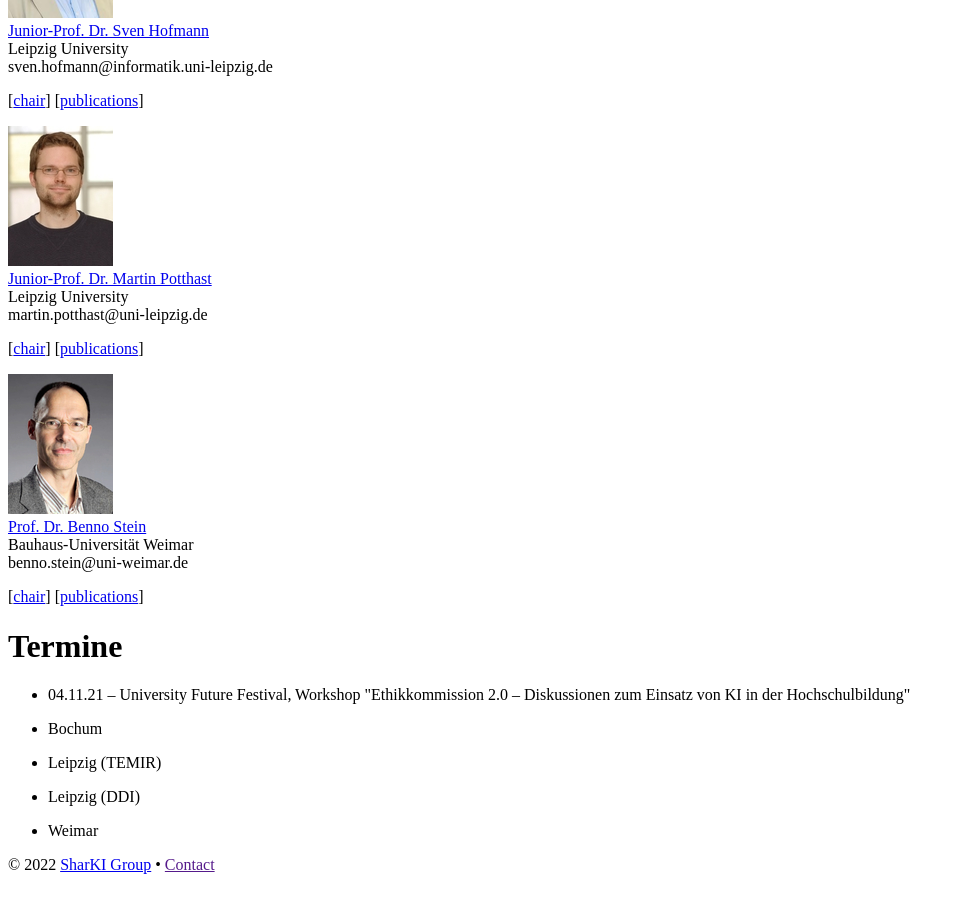
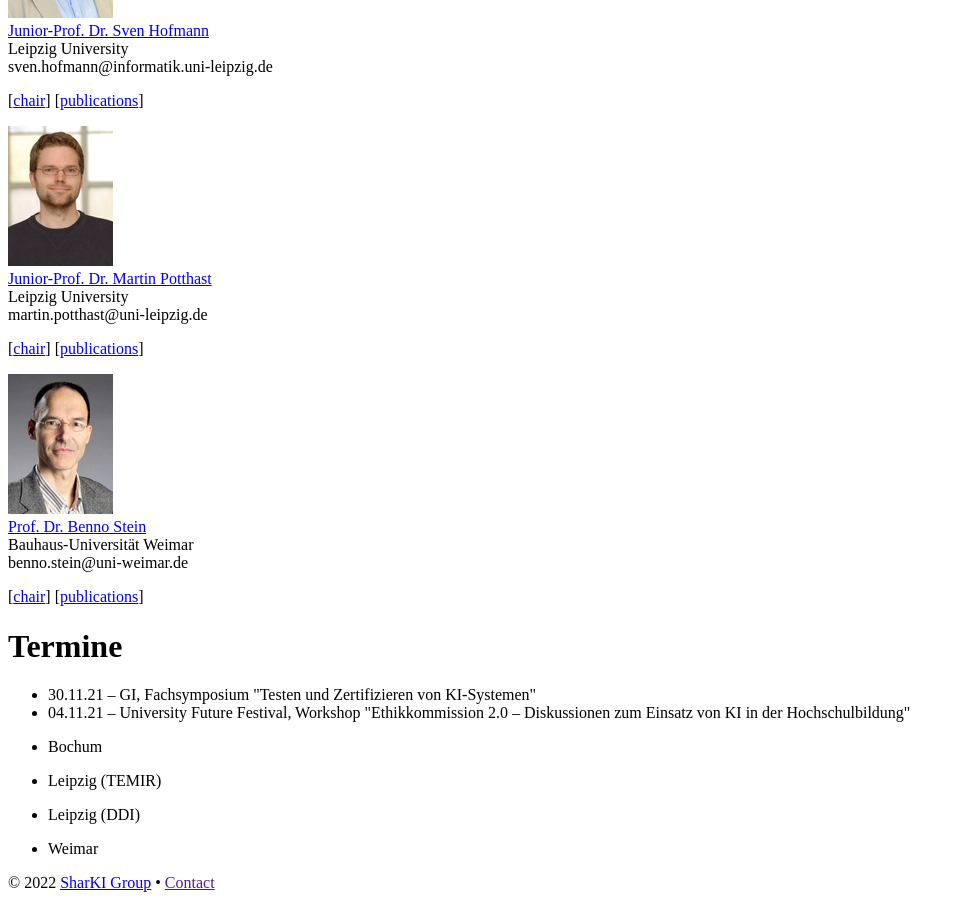
Before and after one commit to SharKI-Project/sharki-project.github.io, a Jekyll site: the page built from index.html, in a window 1280 px wide and 900 px high, scrolled down 1222 px. Shown: the whole window, without its empty margins (0-965 px from the left). Built offline with Jekyll 4.4.1, drawn with Linux system fonts in a browser that asks for light colours; a script that is not in the unit is left out.

Commit message:
Add content

```diff
--- a/index.html
+++ b/index.html
@@ -103,6 +103,7 @@ Mit SharKI entwickeln wir die hauseigene, weltweit einmalige Shared-Task-Plattfo
 <div id="list-heads" class="webis-list">
 <h1>Termine</h1>
 <ul class="uk-list uk-list-bullet">
+<li> 30.11.21 – GI, Fachsymposium "Testen und Zertifizieren von KI-Systemen"</li>
 <li> 04.11.21 – University Future Festival, Workshop "Ethikkommission 2.0 – Diskussionen zum Einsatz von KI in der Hochschulbildung"</li>
 </ul>
 </div>
```
